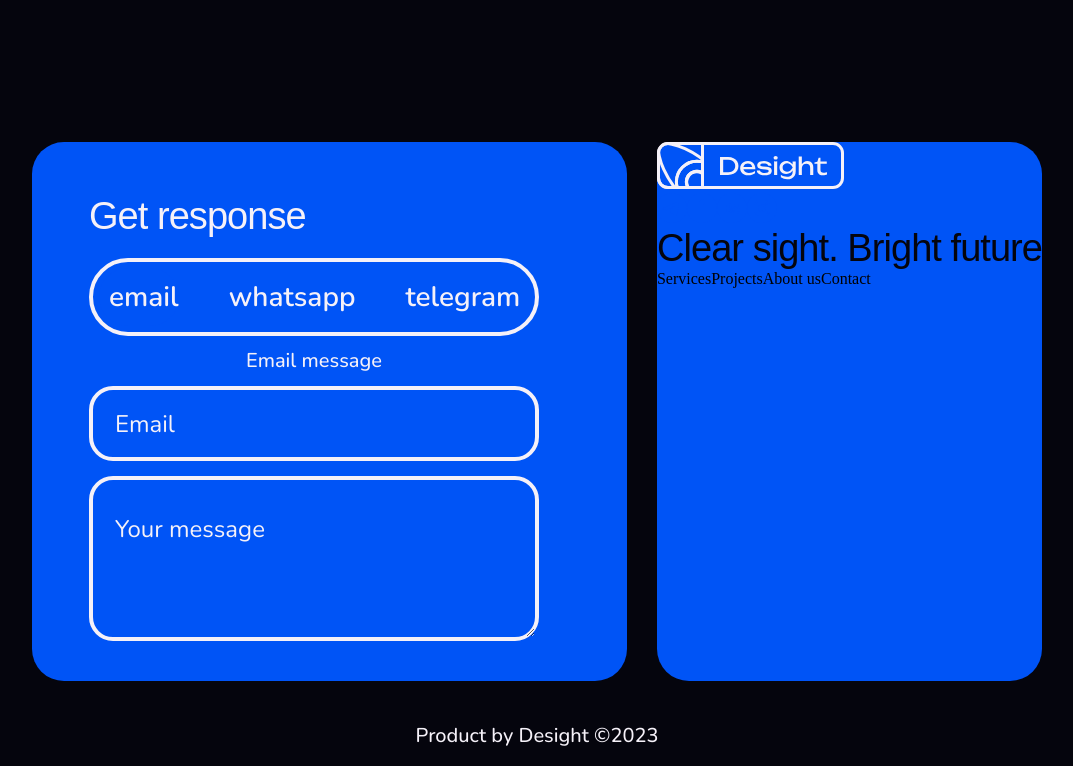
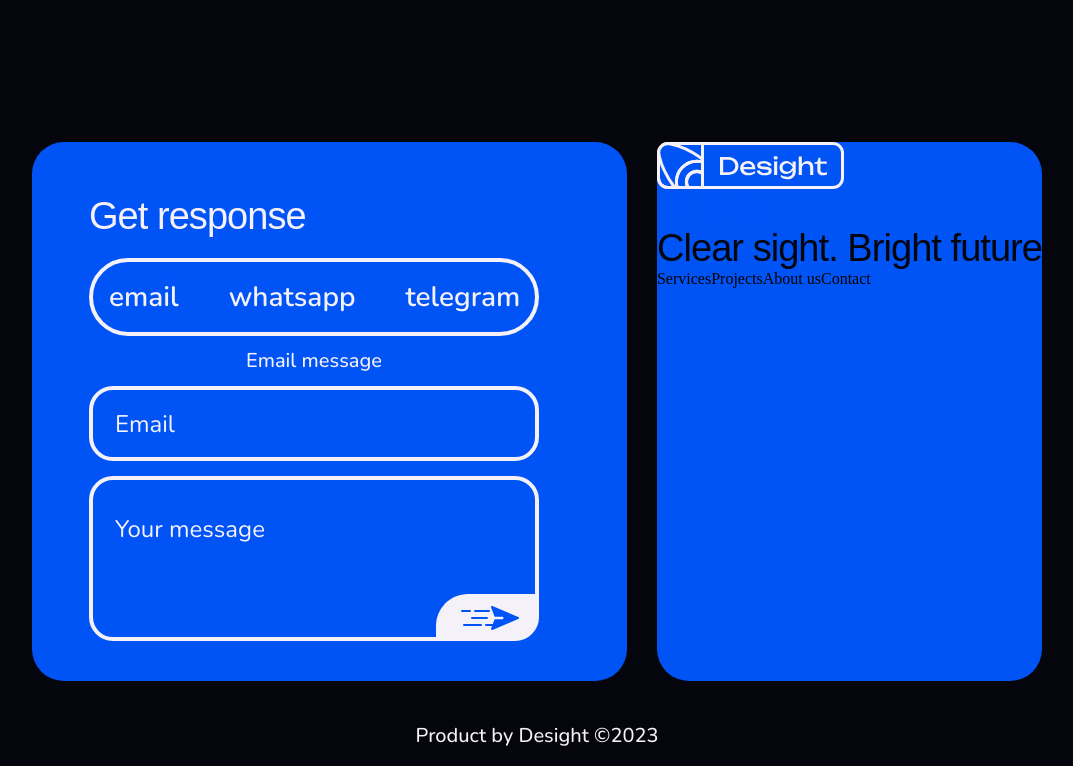
Before and after one commit to matveisch/desight, a Next.js app: page / in a window 1280 px wide. Shown: the part 3880-4646 px from the top of the page, without its empty margins (103-1176 px from the left). Built offline with nearby package versions, Linux system fonts and the light colour scheme; a web font is replaced by a local one.

Commit message:
add send button

```diff
--- a/src/components/Form/Form.module.scss
+++ b/src/components/Form/Form.module.scss
@@ -22,6 +22,7 @@
     }
 
         .textarea{
+            position: relative;
             height: 165px;
             border-radius: 24px;
             padding: 33px 22px;
@@ -30,6 +31,7 @@
         color: $white;
             font-family: var(--font-nunito), sans-serif;
             font-size: 24px;
+            resize: none;
         &::placeholder{
             color: $white;
         }
@@ -37,4 +39,19 @@
             outline-width: 0;
         }
     }
+
+    .button{
+        position: absolute;
+        bottom: -3px;
+        right: -1px;
+        background: transparent;
+        border: none;
+        :disabled{
+            background: transparent;
+        }
+        .image{
+            height: 100%;
+            width: 100%;
+        }
+    }
 }
--- a/src/components/Form/Form.tsx
+++ b/src/components/Form/Form.tsx
@@ -2,7 +2,8 @@
 
 import styles from './Form.module.scss';
 import { useState, FormEvent } from 'react';
-
+import send from '@images/send-button.svg';
+import Image from 'next/image';
 
 function Form() {
 
@@ -37,7 +38,9 @@ function Form() {
           onChange={(e) => setMessage(e.target.value)}
 
         />
-
+        <button type='submit' className={styles.button} disabled>
+            <Image src={send} alt='send' className={styles.image} />
+        </button>
     </form>
   );
 }
```
Also changed, not shown: public/images/send-button.svg (added).
